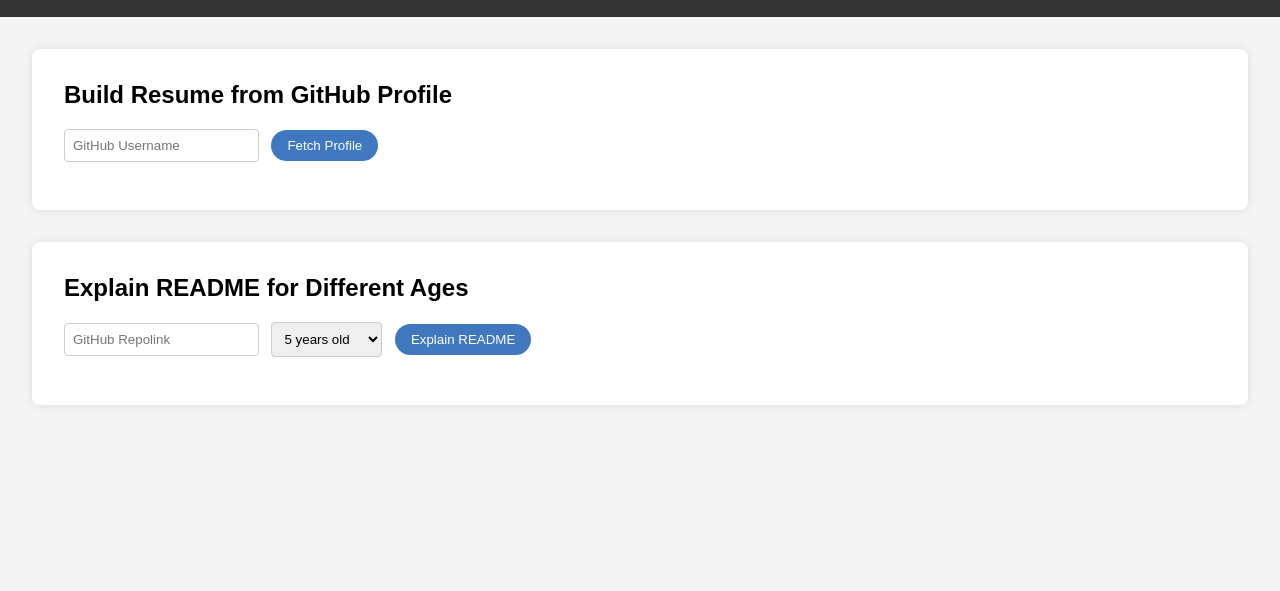
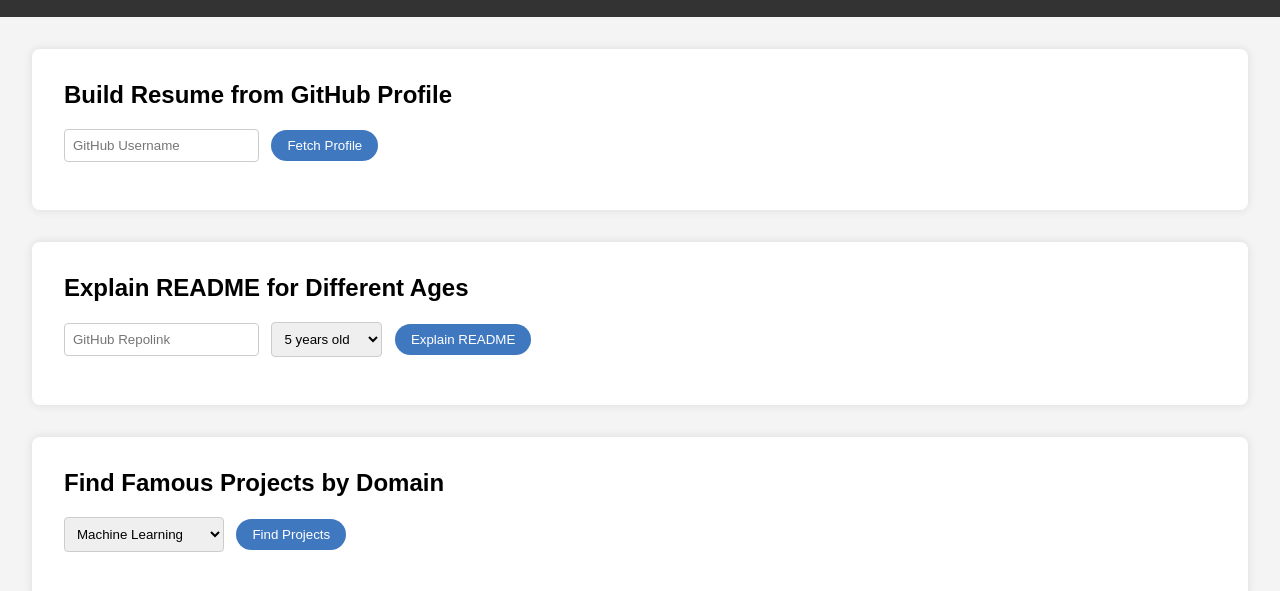
Before and after one commit to midnightcoder04/SHN1_Github-API, a website: page index.html in a window 1280 px wide. Shown: the part 95-686 px from the top of the page. Drawn offline with Linux system fonts and the light colour scheme.

Commit message:
Update index.html

```diff
--- a/index.html
+++ b/index.html
@@ -39,8 +39,19 @@
             <div id="readme-explanation"></div>
         </section>
 
-        <div id="projects"></div>
-
+        <section id="famous-projects">
+            <h2>Find Famous Projects by Domain</h2>
+            <form id="projects-form">
+                <select id="domain" required>
+                    <option value="machine-learning">Machine Learning</option>
+                    <option value="web-development">Web Development</option>
+                    <option value="data-science">Data Science</option>
+                    <option value="mobile-development">Mobile Development</option>
+                </select>
+                <button type="submit">Find Projects</button>
+            </form>
+            <div id="projects"></div>
+        </section>
     </main>
 
     <script type="module" src="script.js"></script>
```
